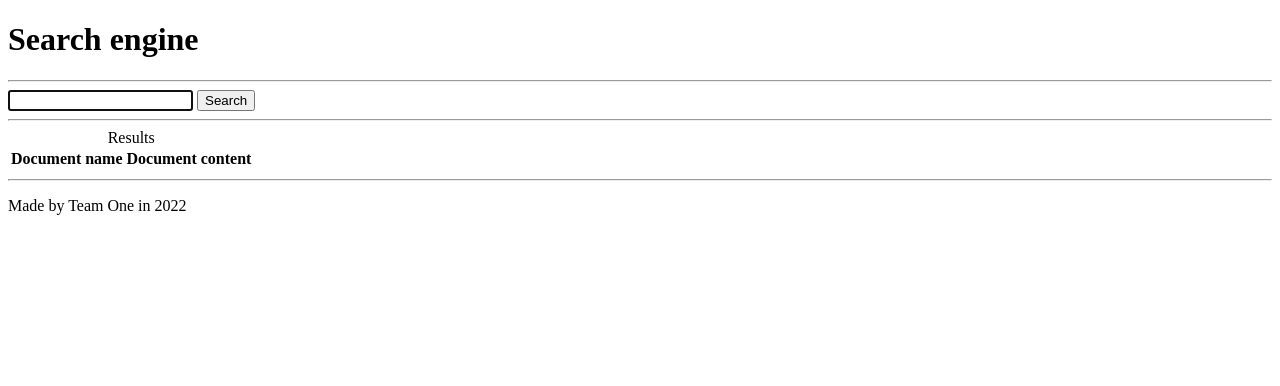
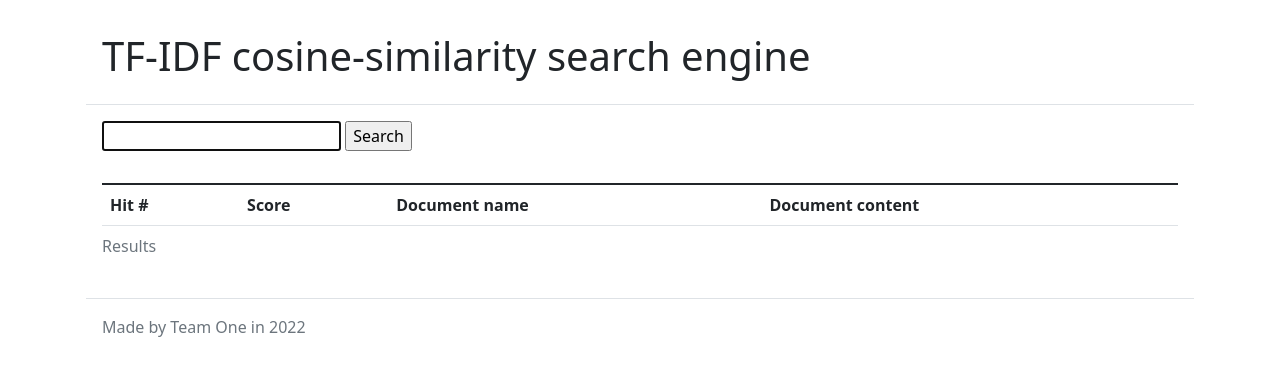
Before and after one commit to KSundstrom/team-1-nlp-app, a Flask app: page / in a window 1280 px wide. Shown: the top 386 px of the page. Run offline with Flask 2, Linux system fonts and the light colour scheme; lists and menus that the app fills with data are empty.

Commit message:
Update Flask search engine
It now uses TF-IDF cosine-similarity ranked search with the Finnish Wikipedia articles and looks a little better

```diff
--- a/templates/index.html
+++ b/templates/index.html
@@ -1,53 +1,68 @@
 <!DOCTYPE html>
-<html>
-    <head lang="en" dir="ltr">
+<html lang="en" dir="ltr">
+    <head>
         <meta charset="utf-8"/>
+        <meta name="viewport" content="width=device-width, initial-scale=1"/>
+        <link href="https://cdn.jsdelivr.net/npm/bootstrap@5.1.3/dist/css/bootstrap.min.css" rel="stylesheet" integrity="sha384-1BmE4kWBq78iYhFldvKuhfTAU6auU8tT94WrHftjDbrCEXSU1oBoqyl2QvZ6jIW3" crossorigin="anonymous"/>
+        <title>Search engine</title>
         <meta name="description" content="Search engine using Flask"/>
         <meta name="creator" content="Team One"/>
-        <title>Search engine</title>
     </head>
     <body>
-        <header>
-            <h1>Search engine</h1>
-            <hr/>
+        <main>
+            <div class="container p-3">
+                <header class="container p-3 border-bottom">
+                    <h1>TF-IDF cosine-similarity search engine</h1>
                 </header>
-        <main>
-            <section>
+                <section class="container p-3">
+                    <!-- <form>
+                        <input type="radio" id="b" name="search_type" value="b">
+                        <label for="b">Boolean search</label>
+                        <input type="radio" id="t" name="search_type" value="t">
+                        <label for="t">TF-IDF cosine-similarity search</label>
+                        <input type="submit" value="Choose"/>
+                    </form> -->
                     <form>
                         <input type="text" name="query" autofocus/>
                         <input type="submit" value="Search"/>
                     </form>
                 </section>
-            <hr/>
-            <section>
-                <table>
-                    <caption>Results</caption>
+                <section class="container p-3">
+                    <table class="table">
+                        <caption class="">Results</caption>
                         <thead>
                             <tr>
-                            <th>Document name</th>
-                            <th>Document content</th>
+                                <th scope="col">Hit #</th>
+                                <th scope="col">Score</th>
+                                <th scope="col">Document name</th>
+                                <th scope="col">Document content</th>
                             </tr>
                         </thead>
                         <tbody>
                             {% for item in matches %}
                             <tr>
-                            <th>
+                                <th scope="row">
+                                    {{ item['hit'] }}
+                                </th>
+                                <td>
+                                    {{ item['score'] }}
+                                </td>
+                                <td>
                                     {{ item['name'] }}
-                            </th>
+                                </td>
                                 <td>
                                     {{ item['content'] }}
                                 </td>
                             </tr>
                             {% endfor %}
                         </tbody>
-                    <tfoot>
-                    </tfoot>
                     </table>
                 </section>
-        </main>
-        <footer>
-            <hr/>
+                <footer class="container p-3 text-muted border-top">
                     <p>Made by Team One in 2022</p>
                 </footer>
+            </div>
+        </main>
+        <script src="https://cdn.jsdelivr.net/npm/bootstrap@5.1.3/dist/js/bootstrap.bundle.min.js" integrity="sha384-ka7Sk0Gln4gmtz2MlQnikT1wXgYsOg+OMhuP+IlRH9sENBO0LRn5q+8nbTov4+1p" crossorigin="anonymous"></script>
     </body>
 </html>
```
Also changed, not shown: flask_searchengine.py (+24 -12 lines). Lines whose indentation alone changed are shown as unchanged.
